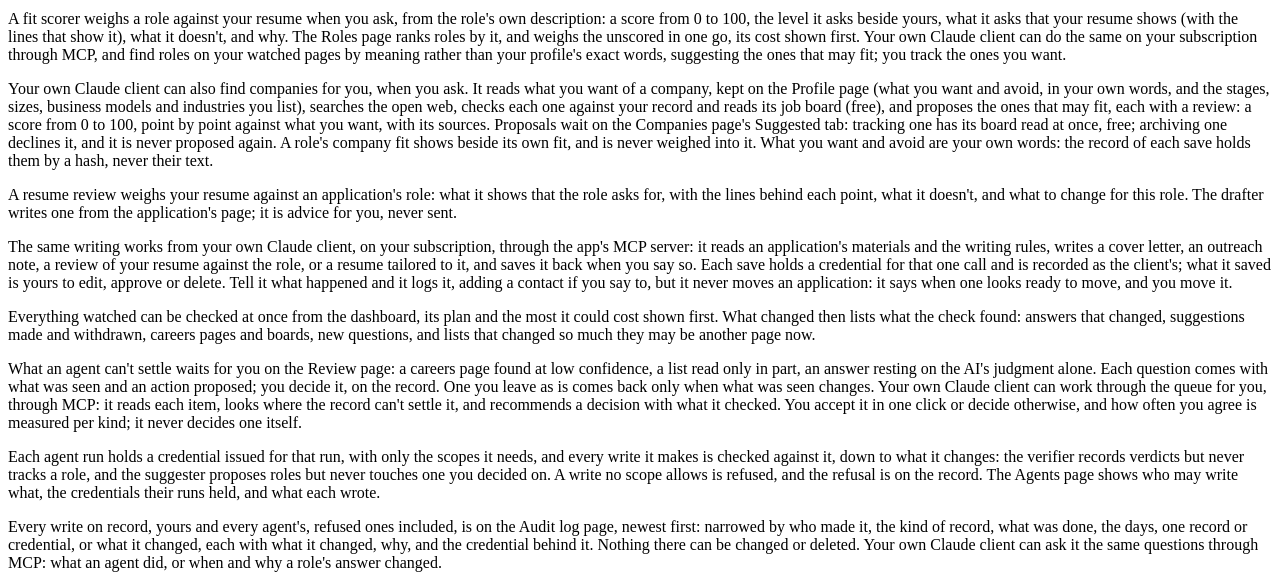
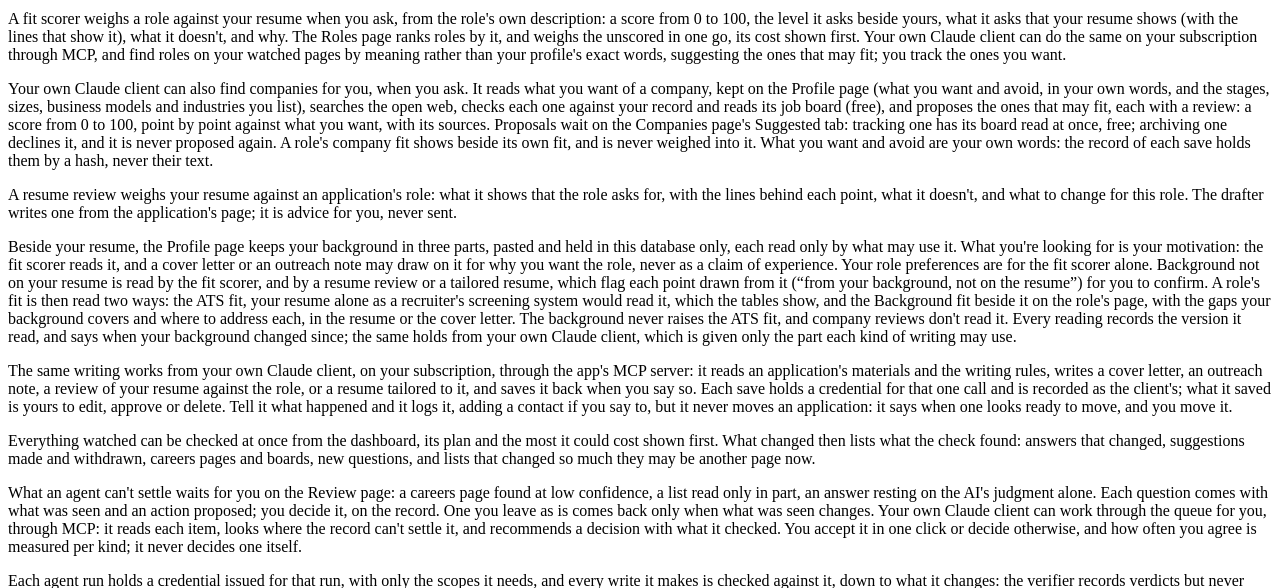
Before and after one commit to ZPAlexis/provenance-pipeline, a Rails app: page /about in a window 1280 px wide. Shown: the part 566-1154 px from the top of the page. Run offline with Rails 7, Linux system fonts and the light colour scheme; data that the repository does not hold is empty; some libraries are stand-ins or nearby versions.

Commit message:
Stage 4c - Step 6: the docs and a test guide. 4c complete.
- README: the status (4c complete), 4c's build line, fit scores reading the background, the writing rules' background sections, the pages, and the note on data.
- About page: the background in three parts, what reads each, the two readings of a role's fit, the flag to confirm.
- Worker README: draft, review and fit, each with its part of the background, and why background lines are written apart from the resume's.

```diff
--- a/app/views/pages/about.html.erb
+++ b/app/views/pages/about.html.erb
@@ -11,6 +11,7 @@
 <p>A fit scorer weighs a role against your resume when you ask, from the role's own description: a score from 0 to 100, the level it asks beside yours, what it asks that your resume shows (with the lines that show it), what it doesn't, and why. The Roles page ranks roles by it, and weighs the unscored in one go, its cost shown first. Your own Claude client can do the same on your subscription through MCP, and find roles on your watched pages by meaning rather than your profile's exact words, suggesting the ones that may fit; you track the ones you want.</p>
 <p>Your own Claude client can also find companies for you, when you ask. It reads what you want of a company, kept on the Profile page (what you want and avoid, in your own words, and the stages, sizes, business models and industries you list), searches the open web, checks each one against your record and reads its job board (free), and proposes the ones that may fit, each with a review: a score from 0 to 100, point by point against what you want, with its sources. Proposals wait on the Companies page's Suggested tab: tracking one has its board read at once, free; archiving one declines it, and it is never proposed again. A role's company fit shows beside its own fit, and is never weighed into it. What you want and avoid are your own words: the record of each save holds them by a hash, never their text.</p>
 <p>A resume review weighs your resume against an application's role: what it shows that the role asks for, with the lines behind each point, what it doesn't, and what to change for this role. The drafter writes one from the application's page; it is advice for you, never sent.</p>
+<p>Beside your resume, the Profile page keeps your background in three parts, pasted and held in this database only, each read only by what may use it. What you're looking for is your motivation: the fit scorer reads it, and a cover letter or an outreach note may draw on it for why you want the role, never as a claim of experience. Your role preferences are for the fit scorer alone. Background not on your resume is read by the fit scorer, and by a resume review or a tailored resume, which flag each point drawn from it (“from your background, not on the resume”) for you to confirm. A role's fit is then read two ways: the ATS fit, your resume alone as a recruiter's screening system would read it, which the tables show, and the Background fit beside it on the role's page, with the gaps your background covers and where to address each, in the resume or the cover letter. The background never raises the ATS fit, and company reviews don't read it. Every reading records the version it read, and says when your background changed since; the same holds from your own Claude client, which is given only the part each kind of writing may use.</p>
 <p>The same writing works from your own Claude client, on your subscription, through the app's MCP server: it reads an application's materials and the writing rules, writes a cover letter, an outreach note, a review of your resume against the role, or a resume tailored to it, and saves it back when you say so. Each save holds a credential for that one call and is recorded as the client's; what it saved is yours to edit, approve or delete. Tell it what happened and it logs it, adding a contact if you say to, but it never moves an application: it says when one looks ready to move, and you move it.</p>
 <p>Everything watched can be checked at once from the dashboard, its plan and the most it could cost shown first. What changed then lists what the check found: answers that changed, suggestions made and withdrawn, careers pages and boards, new questions, and lists that changed so much they may be another page now.</p>
 <p>What an agent can't settle waits for you on the Review page: a careers page found at low confidence, a list read only in part, an answer resting on the AI's judgment alone. Each question comes with what was seen and an action proposed; you decide it, on the record. One you leave as is comes back only when what was seen changes. Your own Claude client can work through the queue for you, through MCP: it reads each item, looks where the record can't settle it, and recommends a decision with what it checked. You accept it in one click or decide otherwise, and how often you agree is measured per kind; it never decides one itself.</p>
```
Also changed, not shown: README.md, workers/verifier/README.md.
